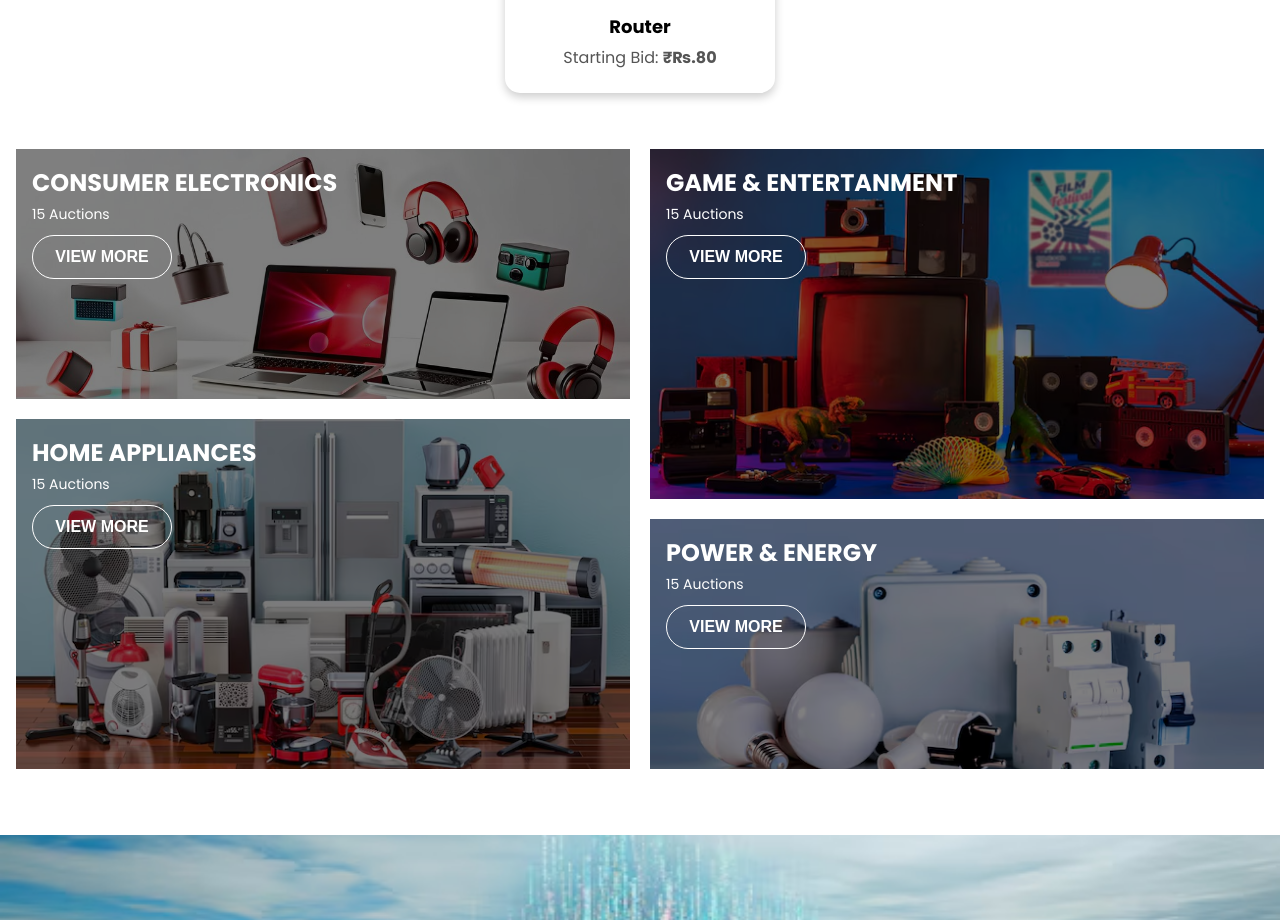
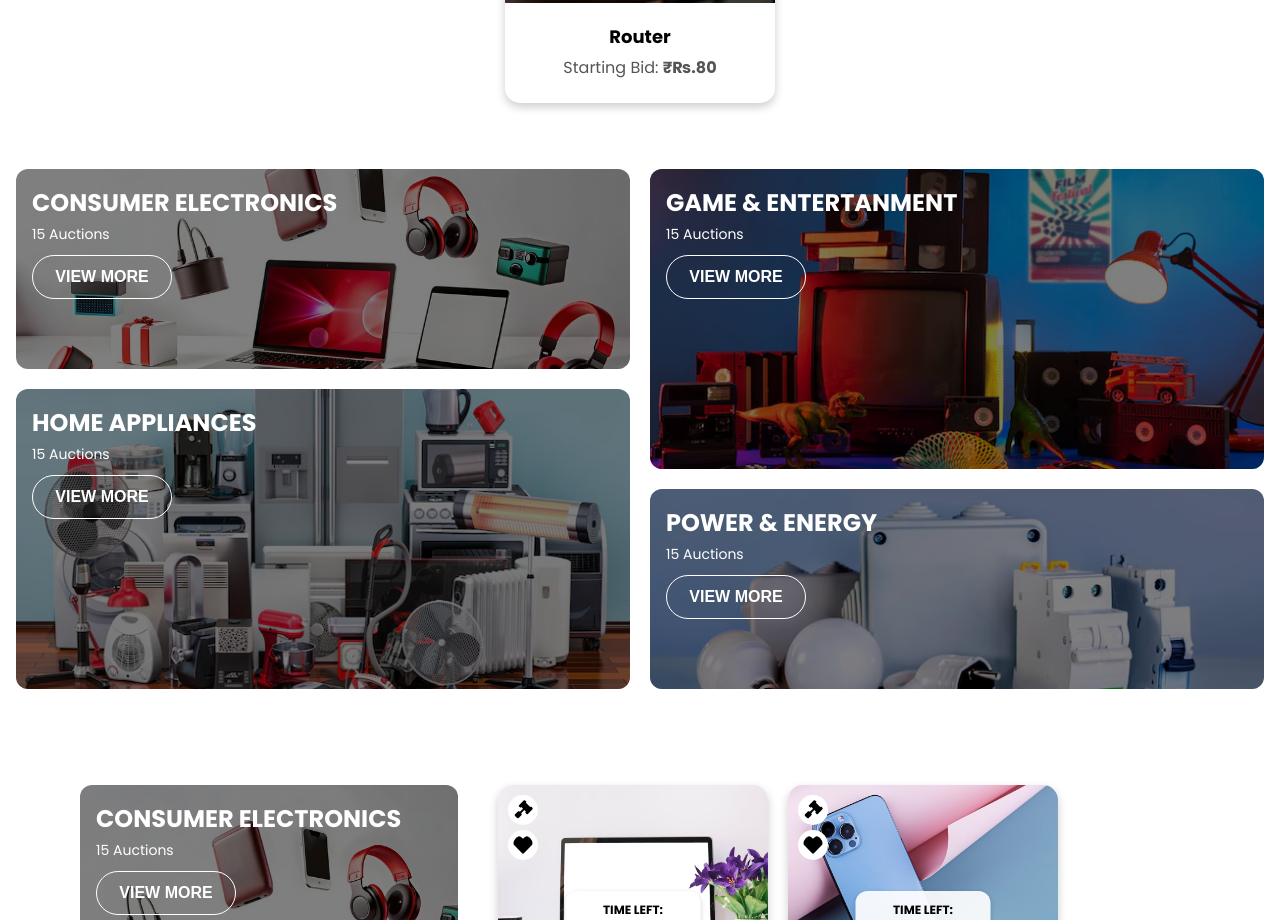
Before and after one commit to Anjali05530/ScrapBid, a React (Create React App) app in the folder client/: page / in a window 1280 px wide. Shown: the part 1880-2800 px from the top of the page. Built offline with nearby package versions, Linux system fonts and the light colour scheme.

Commit message:
Home page is updated

```diff
--- a/client/src/App.js
+++ b/client/src/App.js
@@ -17,6 +17,7 @@ import WishlistPage from "./Components/WishlistPage";
 import { WishlistProvider } from "./Components/WishlistContext";
 import PowerEnergyDevicesPage from "./Components/PowerEnergyDevicesPage";
 import GamingEntertainment from "./Components/GamingEntertainment";
+import AuctionListing from "./Components/AuctionListing";
 
 const Layout = () => {
   const location = useLocation();
@@ -55,6 +56,9 @@ const Layout = () => {
                 <CategoryGrid />
               </div>
               <div className="section">
+                <AuctionListing />
+              </div>
+              <div className="section">
                 <NewsletterPage />
               </div>
               <div className="section">
--- /dev/null
+++ b/client/src/Components/AuctionListing.jsx
@@ -0,0 +1,58 @@
+import React from "react";
+import CategoryGrid from "./CategoryGrid";
+import { ProductCard } from "./FeaturedProducts";
+import auctionData from "./auctionData";
+
+const AuctionListing = () => {
+  const categories = [
+    "Consumer Electronics",
+    "Gaming Entertainment",
+    "Home Appliances",
+    "Power & Energy Devices",
+  ];
+
+  return (
+    <div
+      style={{
+        position: "relative",
+        padding: "80px",
+        gap:"40px",
+        display: "flex",
+        flexDirection: "row",
+      }}
+    >
+      <div style={{ width: "35%" }}>
+        <CategoryGrid layout="column" />
+      </div>
+
+      <div style={{ display: "flex", flexDirection: "column", width: "65%" }}>
+        {categories.map((category) => {
+          const formattedCategory = category.toLowerCase().trim();
+          const filteredProducts = auctionData.filter(
+            (item) => item.category.toLowerCase().trim() === formattedCategory
+          );
+          const displayProducts = filteredProducts.slice(0, 3);
+
+          return (
+            <div
+              key={category}
+              style={{
+                display: "flex",
+                flexWrap: "wrap",
+                gap: "20px",
+                justifyContent: "flex-start",
+                marginBottom: "30px",
+              }}
+            >
+              {displayProducts.map((product) => (
+                <ProductCard key={product.id} item={product} />
+              ))}
+            </div>
+          );
+        })}
+      </div>
+    </div>
+  );
+};
+
+export default AuctionListing;
--- a/client/src/Components/CategoryGrid.jsx
+++ b/client/src/Components/CategoryGrid.jsx
@@ -27,7 +27,26 @@ const categories = [
   },
 ];
 
-const CategoryGrid = () => {
+const CategoryGrid = ({ layout = "grid" }) => {
+  if (layout === "column") {
+    return (
+      <div
+        style={{
+          display: "flex",
+          flexDirection: "column",
+          gap: "30px",
+          maxWidth: "1400px",
+          margin: "auto",
+        }}
+      >
+        {categories.map((category, index) => (
+          <div key={index} style={{ height: "300px", width: "100%" }}>
+            <CategoryCard category={category} />
+          </div>
+        ))}
+      </div>
+    );
+  } else {
     return (
       <div
         style={{
@@ -36,24 +55,25 @@ const CategoryGrid = () => {
           gridTemplateRows: "auto auto",
           gap: "20px",
           padding: "16px",
-        maxWidth: "1300px",
+          maxWidth: "1350px",
           margin: "auto",
         }}
       >
-      <div style={{ gridColumn: "1 / 2", gridRow: "1 / 2", height: "250px" }}>
+        <div style={{ gridColumn: "1 / 2", gridRow: "1 / 2", height: "200px" }}>
           <CategoryCard category={categories[0]} />
         </div>
-      <div style={{ gridColumn: "2 / 3", gridRow: "1 / 3", height: "350px" }}>
+        <div style={{ gridColumn: "2 / 3", gridRow: "1 / 3", height: "300px" }}>
           <CategoryCard category={categories[1]} />
         </div>
-      <div style={{ gridColumn: "1 / 2", gridRow: "2 / 4", height: "350px" }}>
+        <div style={{ gridColumn: "1 / 2", gridRow: "2 / 4", height: "300px" }}>
           <CategoryCard category={categories[2]} />
         </div>
-      <div style={{ gridColumn: "2 / 3", gridRow: "3 / 4", height: "250px" }}>
+        <div style={{ gridColumn: "2 / 3", gridRow: "3 / 4", height: "200px" }}>
           <CategoryCard category={categories[3]} />
         </div>
       </div>
     );
+  }
 };
 
 const CategoryCard = ({ category }) => {
@@ -61,13 +81,12 @@ const CategoryCard = ({ category }) => {
     <div
       style={{
         position: "relative",
-        borderRadius: "0px",
+        borderRadius: "12px",
         overflow: "hidden",
         width: "100%",
         height: "100%",
         transition: "transform 0.3s ease, box-shadow 0.3s ease",
       }}
-
       onMouseOver={(e) => {
         e.currentTarget.style.transform = "scale(1.05)";
         e.currentTarget.style.boxShadow = "0px 8px 20px rgba(0, 0, 0, 0.3)";
@@ -90,19 +109,28 @@ const CategoryCard = ({ category }) => {
           display: "flex",
           flexDirection: "column",
           justifyContent: "flex-start",
-          alignItems:"flex-start",
+          alignItems: "flex-start",
           padding: "16px",
         }}
       >
-        <h2 style={{ color: "white", fontSize: "24px", fontWeight: "bold", marginBottom: "4px" }}>
+        <h2
+          style={{
+            color: "white",
+            fontSize: "24px",
+            fontWeight: "bold",
+            marginBottom: "4px",
+          }}
+        >
           {category.title}
         </h2>
-        <p style={{ color: "white", fontSize: "14px" }}>{category.auctions} Auctions</p>
+        <p style={{ color: "white", fontSize: "14px" }}>
+          {category.auctions} Auctions
+        </p>
         <button
           style={{
             marginTop: "10px",
             padding: "12px 16px",
-            width:"140px",
+            width: "140px",
             fontSize: "16px",
             border: "1px solid white",
             color: "white",
--- a/client/src/Components/FeaturedProducts.jsx
+++ b/client/src/Components/FeaturedProducts.jsx
@@ -53,6 +53,7 @@ const CategoryPage = () => {
 const ProductCard = ({ item }) => {
   const { toggleWishlist, isInWishlist } = useWishlist();
   const [hovered, setHovered] = useState(false);
+  const [isHovered, setIsHovered] = useState(false);
   const [timeLeft, setTimeLeft] = useState(item.endTime - Date.now());
 
   useEffect(() => {
@@ -72,7 +73,12 @@ const ProductCard = ({ item }) => {
   };
 
   return (
-    <div style={styles.productCard}>
+    <div style={{...styles.productCard,
+      transform: isHovered ? "scale(1.05)" : "scale(1)",
+      boxShadow: isHovered ? "0px 6px 15px rgba(0, 0, 0, 0.3)" : styles.productCard.boxShadow,
+      transition: "transform 0.3s ease, box-shadow 0.3s ease",
+    }} onMouseEnter={() => setIsHovered(true)}
+    onMouseLeave={() => setIsHovered(false)}>
       <div style={styles.imageContainer}>
         <img src={item.image} alt={item.productName} style={styles.image} />
         <div style={styles.countdownOverlay}>
@@ -103,7 +109,7 @@ const ProductCard = ({ item }) => {
 };
 
 const styles = {
-  auctionSection: { textAlign: "center", padding: "40px" },
+  auctionSection: { textAlign: "center", padding: "50px" },
   sectionHeader: { display: "flex", flexDirection: "column", alignItems: "center" },
   sectionTitle: { fontSize: "28px", fontWeight: "bold", marginBottom: "10px" },
   lineContainer: { display: "flex", alignItems: "center", gap: "10px", marginBottom: "30px" },
--- a/client/src/Components/Navbar.jsx
+++ b/client/src/Components/Navbar.jsx
@@ -116,7 +116,7 @@ const Navbar = ({ isHomePage }) => {
               >
                 <Link to="/category/Consumer%20Electronics" style={{ display: "block", padding: "10px", textDecoration: "none", color: "black",fontSize:"20px", borderBottom: "1px solid #ccc" }}>Consumer Electronics</Link>
                 <Link to="/category/power & energy devices" style={{ display: "block", padding: "10px", textDecoration: "none", color: "black", borderBottom: "1px solid #ccc" }}>Power & Energy Devices</Link>
-                <Link to="/category/Kitchen Appliances" style={{ display: "block", padding: "10px", textDecoration: "none", color: "black",borderBottom: "1px solid #ccc" }}>Kitchen Appliances</Link>
+                <Link to="/category/home appliances" style={{ display: "block", padding: "10px", textDecoration: "none", color: "black",borderBottom: "1px solid #ccc" }}>Home & Kitchen Appliances</Link>
                 <Link to="/category/Gaming Entertainment" style={{ display: "block", padding: "10px", textDecoration: "none", color: "black" }}>Gaming & Entertainment</Link>
               </div>
             )}
--- a/client/src/Components/PowerEnergyDevicesPage.jsx
+++ b/client/src/Components/PowerEnergyDevicesPage.jsx
@@ -9,7 +9,7 @@ const PowerEnergyDevicesPage = () => {
 
     // Normalize category names to avoid case mismatches
     const powerEnergyProducts = auctionData.filter(
-        (item) => item.category?.trim().toLowerCase() === "power & energy devices"
+        (item) => item.category?.trim().toLowerCase() === "power energy devices"
     );
 
     return (
--- a/client/src/Components/auctionData.jsx
+++ b/client/src/Components/auctionData.jsx
@@ -16,7 +16,7 @@ const auctions = [
     id:2,
     image: smartphone,
     productName: "Smartphone",
-    category:"Gaming Entertainment",
+    category:"Consumer Electronics",
     bid: "₨.150",
     endTime: Date.now() + 170 * 24 * 60 * 60 * 1000,
   },
@@ -24,7 +24,7 @@ const auctions = [
     id:3,
     image: fridge,
     productName: "Fridge",
-    category:"Kitchen Appliances",
+    category:"Consumer Electronics",
     bid: "₨.120",
     endTime: Date.now() + 167 * 24 * 60 * 60 * 1000,
   },
@@ -40,7 +40,7 @@ const auctions = [
     id:5,
     image: router,
     productName: "Router",
-    category:"Consumer Electronics",
+    category:"Power & Energy Devices",
     bid: "₨.20",
     endTime: Date.now() + 161 * 24 * 60 * 60 * 1000,
   },
@@ -48,9 +48,57 @@ const auctions = [
     id:6,
     image: router,
     productName: "Router",
+    category:"Power & Energy Devices",
+    bid: "₨.10",
+    endTime: Date.now() + 161 * 24 * 60 * 60 * 1000,
+  },
+  {
+    id:7,
+    image: router,
+    productName: "Router",
+    category:"Gaming Entertainment",
+    bid: "₨.80",
+    endTime: Date.now() + 161 * 24 * 60 * 60 * 1000,
+  },
+  {
+    id:8,
+    image: router,
+    productName: "Router",
+    category:"Gaming Entertainment",
+    bid: "₨.20",
+    endTime: Date.now() + 161 * 24 * 60 * 60 * 1000,
+  },
+  {
+    id:9,
+    image: router,
+    productName: "Router",
+    category:"Gaming Entertainment",
+    bid: "₨.10",
+    endTime: Date.now() + 161 * 24 * 60 * 60 * 1000,
+  },
+  {
+    id:10,
+    image: router,
+    productName: "Router",
     category:"Home Appliances",
     bid: "₨.10",
     endTime: Date.now() + 161 * 24 * 60 * 60 * 1000,
+  },
+  {
+    id:11,
+    image: fridge,
+    productName: "Fridge",
+    category:"Home Appliances",
+    bid: "₨.120",
+    endTime: Date.now() + 167 * 24 * 60 * 60 * 1000,
+  },
+  {
+    id:12,
+    image: fridge,
+    productName: "Fridge",
+    category:"Home Appliances",
+    bid: "₨.120",
+    endTime: Date.now() + 167 * 24 * 60 * 60 * 1000,
   },
 
 ];
```
Also changed, not shown: client/src/Components/KitchenAppliancesPage.jsx (+78 -5 lines). Lines whose indentation alone changed are shown as unchanged.
